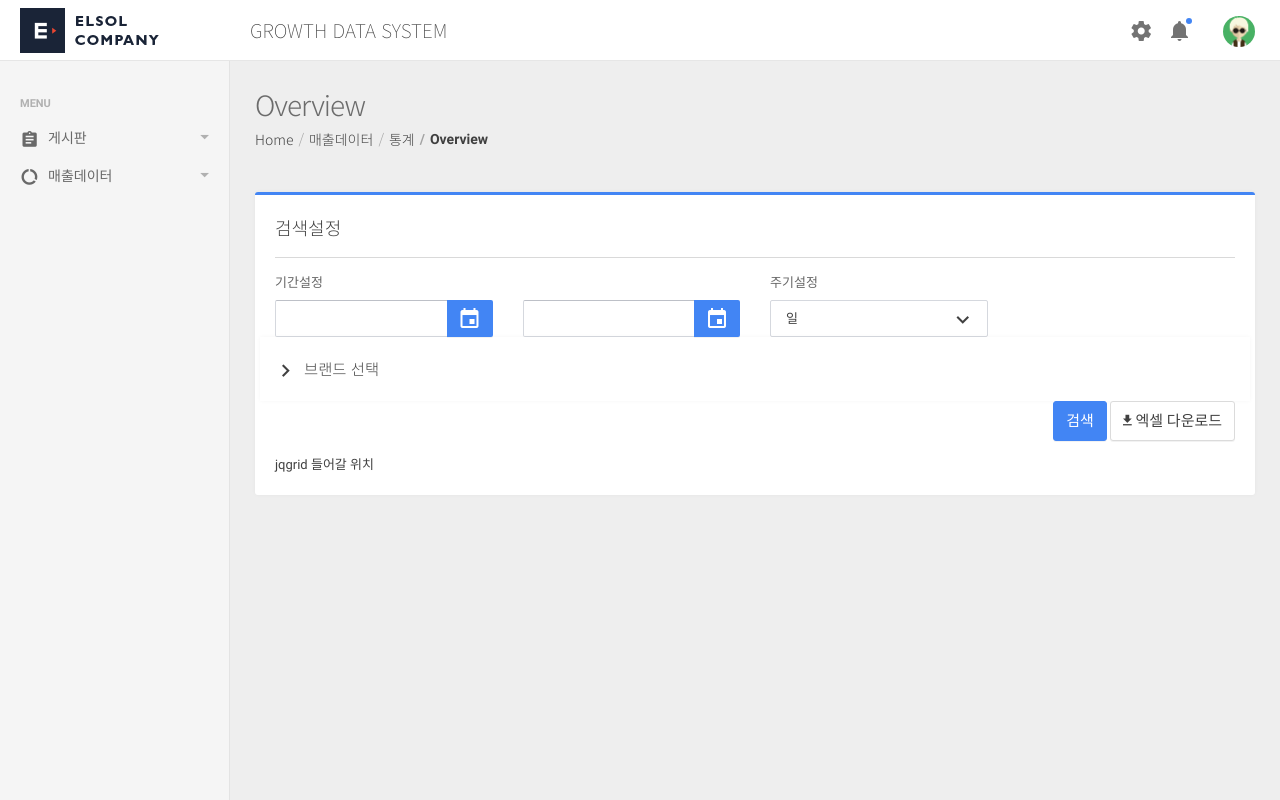
After one commit to elsolcom/gds-ui, a PHP site: page /overview.php in a window 1280 px wide. The commit adds this page. Run offline with PHP 8.4, Linux system fonts and the light colour scheme; some web fonts are replaced.

Commit message:
퍼블리싱 : overview, 매출종합

```diff
--- a/html/assets/css/custom.css
+++ b/html/assets/css/custom.css
@@ -99,7 +99,7 @@ body {font-family: 'Noto Sans KR', "Roboto", Arial, sans-serif}
 
 .block {display: block}
 
-.be-top-header .page-title {font-weight: 900}
+.be-top-header .page-title {font-weight: 100}
 .page-head .breadcrumb > .active {color: inherit;font-weight: 600}
 .page-head-title {font-weight: 300}
 .be-top-header .be-navbar-header .navbar-brand {background-image: url(../img/elsol_logo.png);width: 180px;height: 45px}
@@ -108,9 +108,11 @@ body {font-family: 'Noto Sans KR', "Roboto", Arial, sans-serif}
 .sender .author,
 .sender .author-detail-description {line-height: 1.5em}
 .sender .author-detail-description {font-size: 0.8462rem;color: #999999}
-
 .email-head-title {font-weight: 100}
 .email-compose-fields .attachments .inputfile + label {padding: 10px 20px}
+.custom-controls-stacked .custom-control {display: inline-block;margin-right: 1.1105rem}
+.datetimepicker.input-group {padding: 0}
+.accordion.accordion-sm .card-header button {font-size: 1.185rem}
 
 @media (max-width: 767.98px) {
   .table-responsive .table {min-width: 600px}
--- a/html/assets/js/custom.js
+++ b/html/assets/js/custom.js
@@ -3,3 +3,25 @@ $("a").click(function(){
 	return false;
   };
 });
+
+$(function(){
+  //전체동의
+  var $checkbox = $('input[type="checkbox"]'),
+      $checkAll = $('.check_all');
+
+  //전체 동의를 선택했을 경우
+  $checkAll.on('click', function (e) {
+    var $this = $(this);
+    $checkbox.not($(this)).prop('checked', $this.prop('checked'));
+
+    if($this.prop('checked') == true) $('.ui_name').focus();
+  });
+
+  //전체선택을 제외한 나머지
+  $checkbox.not($checkAll).on('change', function () {
+    $checkAll.prop('checked', false);
+    if($checkbox.not($checkAll).filter(':checked').size() == $checkbox.not($checkAll).size()){
+      $checkAll.trigger('click');
+    }
+  });
+});
--- a/html/include/sidebar.php
+++ b/html/include/sidebar.php
@@ -16,7 +16,7 @@
                       <li class="parent"><a href=""><span>통계</span></a>
                         <ul class="sub-menu">
                           <li><a href="overview.php"><span>Overview</span></a></li>
-                          <li><a href=""><span>매출종합</span></a></li>
+                          <li><a href="total.php"><span>매출종합</span></a></li>
                           <li><a href=""><span>공식몰매출(상품별)</span></a></li>
                           <li><a href=""><span>외부몰매출(상품별)</span></a></li>
                         </ul>
--- /dev/null
+++ b/html/overview.php
@@ -0,0 +1,126 @@
+<?php include("include/head.php"); ?>
+
+  <body>
+    <div class="be-wrapper">
+
+      <?php include("include/nav.php"); ?>
+
+      <?php include("include/sidebar.php"); ?>
+
+      <div class="be-content">
+        <div class="page-head">
+          <h2 class="page-head-title">Overview</h2>
+          <nav aria-label="breadcrumb" role="navigation">
+            <ol class="breadcrumb page-head-nav">
+              <li class="breadcrumb-item">Home</li>
+              <li class="breadcrumb-item">매출데이터</li>
+              <li class="breadcrumb-item">통계</li>
+              <li class="breadcrumb-item active">Overview</li>
+            </ol>
+          </nav>
+        </div>
+        <div class="main-content container-fluid">
+          <div class="row">
+            <div class="col-md-12">
+              <div class="card card-border-color card-border-color-primary">
+                <div class="card-header card-header-divider">검색설정</div>
+                <div class="card-body">
+                  <form>
+                    <div class="row">
+                      <div class="col-12 col-lg-12 col-xl-3">
+                        <label class="control-label">기간설정</label>
+                        <div class="input-group date datetimepicker" id="dateSince" data-min-view="2" data-date-format="yyyy-mm-dd">
+                          <input class="form-control form-control-sm" size="16" type="text" value="">
+                          <div class="input-group-append">
+                            <button class="btn btn-primary"><i class="icon-th mdi mdi-calendar"></i></button>
+                          </div>
+                        </div>
+                      </div>
+                      <div class="col-12 col-lg-12 col-xl-3">
+                        <label class="control-label">&nbsp;</label>
+                        <div class="input-group date datetimepicker" id="dateTo" data-min-view="2" data-date-format="yyyy-mm-dd">
+                          <input class="form-control form-control-sm" size="16" type="text" value="">
+                          <div class="input-group-append">
+                            <button class="btn btn-primary"><i class="icon-th mdi mdi-calendar"></i></button>
+                          </div>
+                        </div>
+                      </div>
+                      <div class="col-12 col-lg-12 col-xl-3">
+                        <label class="control-label">주기설정</label>
+                        <select id="period" name="period" class="select2 select2-sm">
+                          <option value="D" selected="">일</option>
+                          <option value="W">주</option>
+                          <option value="M">월</option>
+                          <option value="Q">분기</option>
+                          <option value="H">반기</option>
+                          <option value="Y">년</option>
+                        </select>
+                      </div>
+                    </div>
+                    <div class="accordion accordion-sm col-12 mb-0" id="accordion">
+                      <div class="row">
+                        <div class="card col-12">
+                          <div class="card-header" id="headingOne">
+                            <button class="btn" data-toggle="collapse" data-target="#collapseOne" aria-expanded="false" aria-controls="collapseOne" type="button"><i class="icon mdi mdi-chevron-right"></i> 브랜드 선택</button>
+                          </div>
+                          <div class="collapse" id="collapseOne" aria-labelledby="headingOne" data-parent="#accordion">
+                            <div class="card-body">
+                              <div class="custom-controls-stacked">
+                                <label class="custom-control custom-checkbox" for="srhBiz"><input id="srhBiz" class="custom-control-input check_all" type="checkbox" checked><span class="custom-control-label">모두선택</span></label>
+                                <label class="custom-control custom-checkbox" for="srhBiz1"><input id="srhBiz1" name="biz_area[]" value="MELIKE" class="srhBiz custom-control-input" type="checkbox" checked><span class="custom-control-label">난이거</span></label>
+                                <label class="custom-control custom-checkbox" for="srhBiz2"><input id="srhBiz2" name="biz_area[]" value="NBR" class="srhBiz custom-control-input" type="checkbox" checked><span class="custom-control-label">누벨르</span></label>
+                                <label class="custom-control custom-checkbox" for="srhBiz3"><input id="srhBiz3" name="biz_area[]" value="RETTEB" class="srhBiz custom-control-input" type="checkbox" checked><span class="custom-control-label">리탭</span></label>
+                                <label class="custom-control custom-checkbox" for="srhBiz4"><input id="srhBiz4" name="biz_area[]" value="BRD" class="srhBiz custom-control-input" type="checkbox" checked><span class="custom-control-label">블랑드</span></label>
+                                <label class="custom-control custom-checkbox" for="srhBiz5"><input id="srhBiz5" name="biz_area[]" value="YS" class="srhBiz custom-control-input" type="checkbox" checked><span class="custom-control-label">영시</span></label>
+                                <label class="custom-control custom-checkbox" for="srhBiz6"><input id="srhBiz6" name="biz_area[]" value="JMU" class="srhBiz custom-control-input" type="checkbox" checked><span class="custom-control-label">진마유</span></label>
+                                <label class="custom-control custom-checkbox" for="srhBiz7"><input id="srhBiz7" name="biz_area[]" value="KMZ" class="srhBiz custom-control-input" type="checkbox" checked><span class="custom-control-label">카마존</span></label>
+                                <label class="custom-control custom-checkbox" for="srhBiz8"><input id="srhBiz8" name="biz_area[]" value="COS" class="srhBiz custom-control-input" type="checkbox" checked><span class="custom-control-label">코스메리트</span></label>
+                              </div>
+                            </div>
+                          </div>
+                        </div>
+                      </div>
+                    </div>
+                    <div class="row">
+                      <p class="text-right col-sm-12">
+                        <button class="btn btn-lg btn-primary" type="submit">검색</button>
+                        <button class="btn btn-lg btn-secondary" type="button"><i class="mdi mdi-download"></i> 엑셀 다운로드</button>
+                      </p>
+                    </div>
+                  </form>
+                  <div>jqgrid 들어갈 위치</div>
+                </div>
+             </div>
+            </div>
+          </div>
+        </div>
+      </div>
+
+    </div><!-- be-wrapper -->
+    <script src="assets/lib/jquery/jquery.min.js" type="text/javascript"></script>
+    <script src="assets/lib/perfect-scrollbar/js/perfect-scrollbar.min.js" type="text/javascript"></script>
+    <script src="assets/lib/bootstrap/dist/js/bootstrap.bundle.min.js" type="text/javascript"></script>
+    <script src="assets/js/app.js" type="text/javascript"></script>
+
+    <!-- write -->
+    <script src="assets/lib/summernote/summernote-bs4.min.js" type="text/javascript"></script>
+    <script src="assets/lib/summernote/summernote-ext-beagle.js" type="text/javascript"></script>
+    <script src="assets/lib/select2/js/select2.min.js" type="text/javascript"></script>
+    <script src="assets/lib/select2/js/select2.full.min.js" type="text/javascript"></script>
+    <script src="assets/js/app-mail-compose.js" type="text/javascript"></script>
+
+    <!-- file -->
+    <script src="assets/lib/datetimepicker/js/bootstrap-datetimepicker.min.js" type="text/javascript"></script>
+    <script src="assets/lib/bootstrap-slider/bootstrap-slider.min.js" type="text/javascript"></script>
+    <script src="assets/js/app-form-elements.js" type="text/javascript"></script>
+
+    <script type="text/javascript">
+      $(document).ready(function(){
+      	//-initialize the javascript
+      	App.init();
+        App.mailCompose();
+        App.formElements();
+      });
+    </script>
+  </body>
+</html>
```
Also changed, not shown: html/total.php (added, +115 -0 lines).
